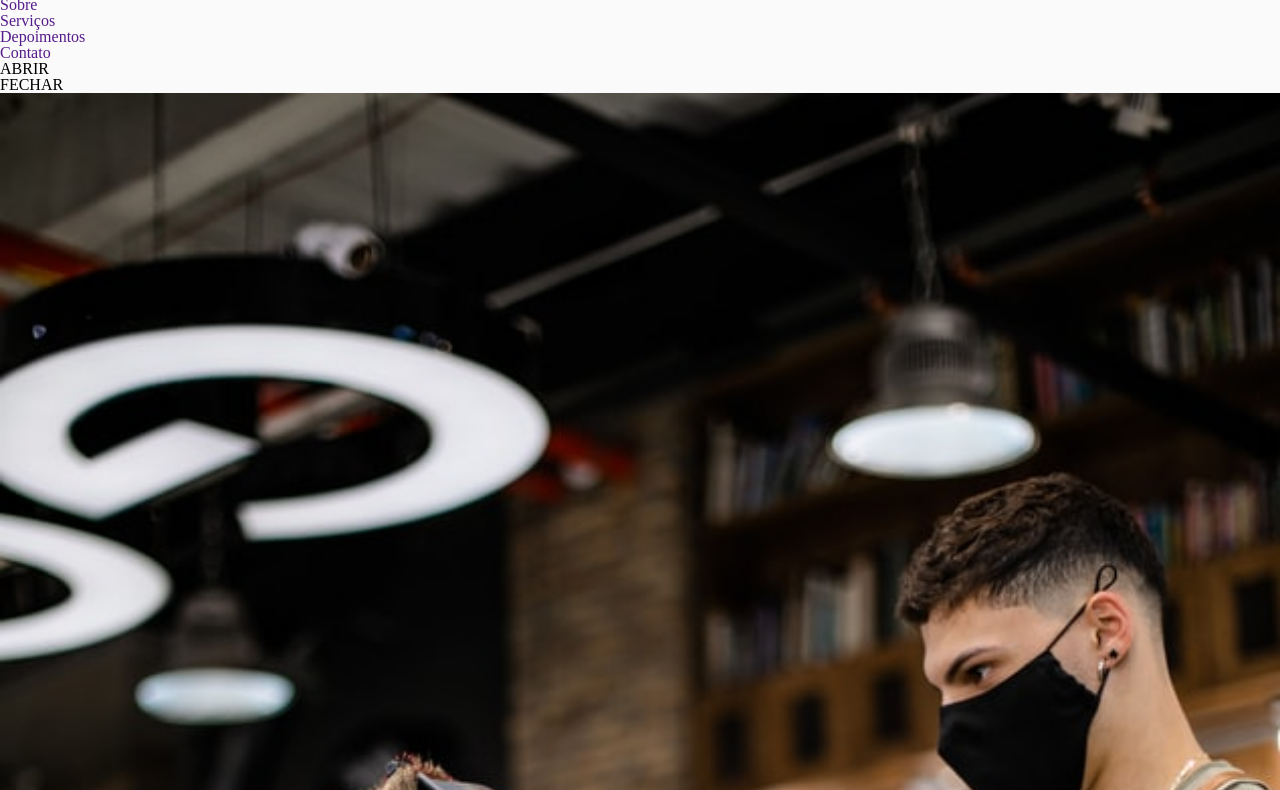
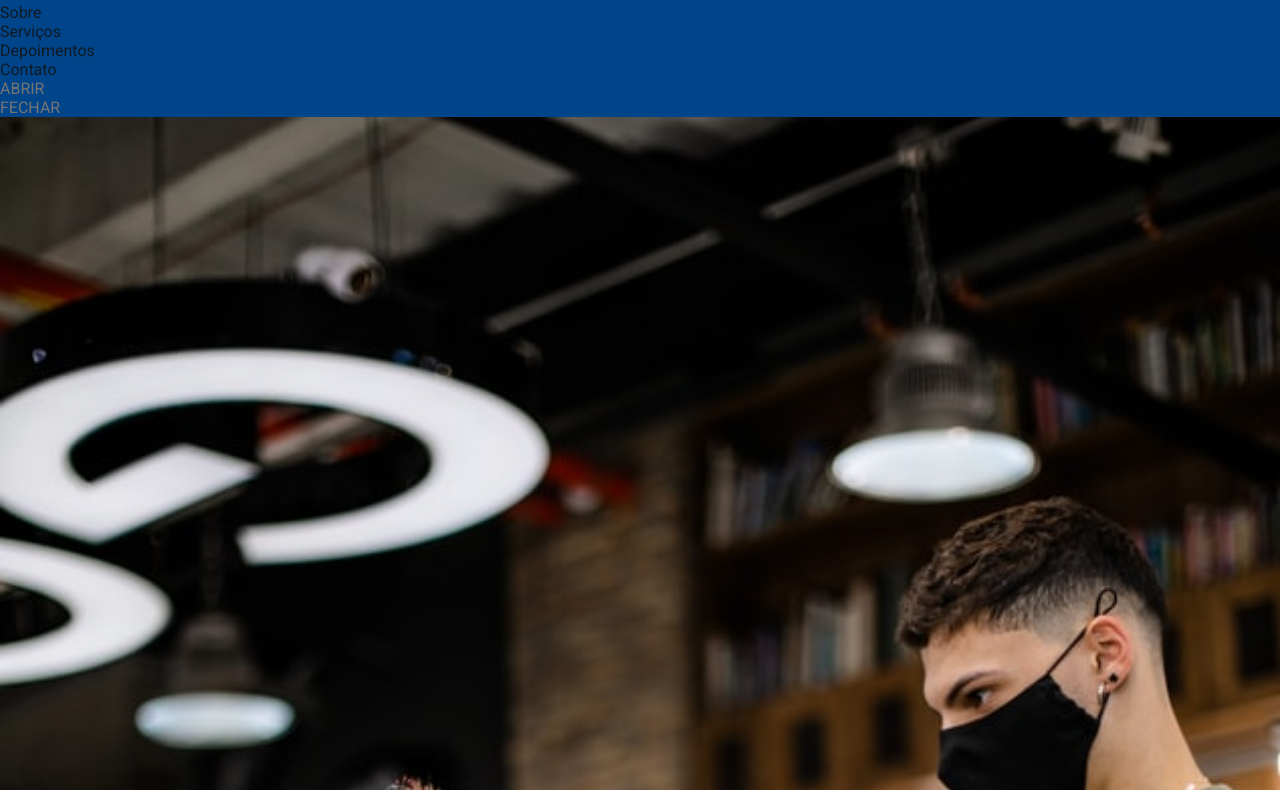
Before and after one commit to MumenMansour/projetoResponsivoComJavaScript, a plain HTML site: page index.html in a window 1280 px wide. Shown: the part 35-825 px from the top of the page. Drawn offline with nearby package versions, Linux system fonts and the light colour scheme.

Commit message:
modified:   SRC/CSS/style.css

```diff
--- a/SRC/CSS/style.css
+++ b/SRC/CSS/style.css
@@ -23,5 +23,13 @@ img {
 }
 
 body{
-    background-color: var(--body-color);
+    font:400 1rem  var(--text-font);
+    color:var(--text-color);
+    background: var(--base-color);
 }
+
+.title{
+    font: var(--title-font) var(--title-font-size);
+    color: var(--title-color);
+
+}
```
